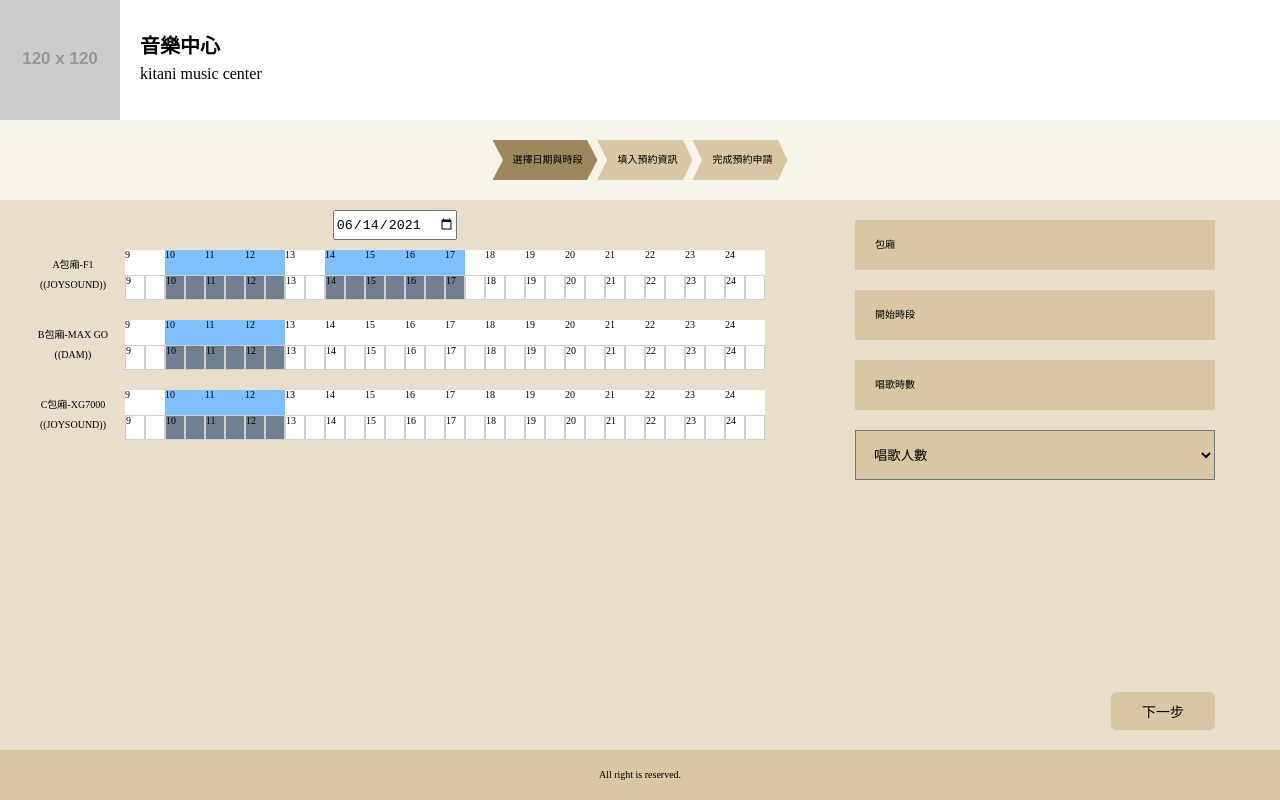
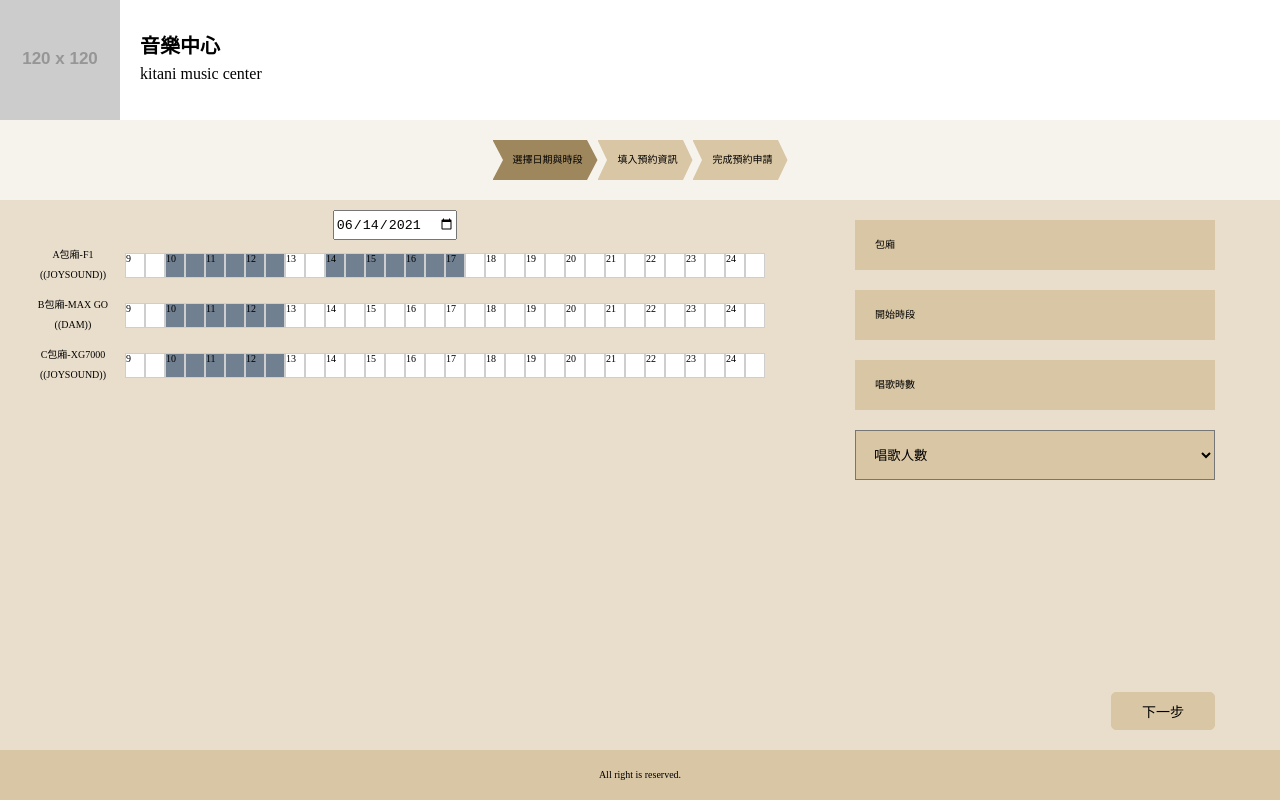
Before and after one commit to mshmwr/reservation-system, a React (Create React App) app: page /reservation in a window 1280 px wide. Built offline with nearby package versions, Linux system fonts and the light colour scheme.

Commit message:
fix: cubes in same time region can't be selected

```diff
--- a/src/components/Board.js
+++ b/src/components/Board.js
@@ -17,6 +17,7 @@ export const Board = ({ setPlanData }) => {
     let needInit = false;
     const firstRoom = currentRoom.slice()[0];
     const secondRoom = currentRoom.slice()[1];
+    console.log(firstRoom.roomId + ", " + secondRoom.roomId);
     const empty = { roomId: "", cubeId: "", index: -1 };
     //取得 index
     const firstCubeIdIndex = TIME_REGION_MAPPING.indexOf(firstRoom.cubeId);
@@ -42,8 +43,9 @@ export const Board = ({ setPlanData }) => {
     switch (firstRoom.roomId) {
       case roomId:
         //取得 num
-        const firstCubeIdNum = parseInt(firstRoom.cubeId.replace(myRe, ""), 10);
-        const cubeIdNum = parseInt(cubeId.replace(myRe, ""), 10);
+        const firstCubeIdIndex = TIME_REGION_MAPPING.indexOf(firstRoom.cubeId);
+        const cubeIdIndex = TIME_REGION_MAPPING.indexOf(cubeId);
+
         //本次點擊 和 前次點擊 的 roomId 一樣
         console.log("本次點擊 和 前次點擊 的 roomId 一樣");
         /* 會有三種情況:
@@ -59,12 +61,12 @@ export const Board = ({ setPlanData }) => {
                 小於: newRoom = [{ [roomId]: roomId, [cubeId]: cubeId }, empty];//當作是新的點擊
         */
         //condition 1:兩次點的是同一個時間方塊
-        if (firstCubeIdNum === cubeIdNum) {
+        if (firstRoom.cubeId === cubeId) {
           needResetRoom = true;
           break;
         }
         //condition 2: 如果有已經被預約的時間區塊: reset
-        for (let i = firstCubeIdNum; i <= cubeIdNum; i++) {
+        for (let i = firstCubeIdIndex; i <= cubeIdIndex; i++) {
           if (RESERVED_DATA_INDEXS[roomId].includes(i)) {
             needResetRoom = true;
             break;
@@ -76,7 +78,7 @@ export const Board = ({ setPlanData }) => {
         }
 
         //condition 3: 如果沒有已經被預約的時間區塊
-        if (cubeIdNum > firstCubeIdNum) {
+        if (cubeIdIndex > firstCubeIdIndex) {
           newRoom = [
             firstRoom,
             { roomId: roomId, cubeId: cubeId, index: cubeIdIndex },
@@ -86,14 +88,14 @@ export const Board = ({ setPlanData }) => {
           setPlanData({
             room: roomId,
             duration: duration,
-            startTime: `${firstCubeIdNum}:${
+            startTime: `${firstCubeIdIndex}:${
               firstRoom.cubeId.includes("L") ? "00" : "30"
             }`,
           }); //{ room: "A包廂", duration: 3, startTime: "11:00" };
           isSelectFinished = true;
           console.log("選擇完成");
         }
-        if (cubeIdNum < firstCubeIdNum) {
+        if (cubeIdIndex < firstCubeIdIndex) {
           newRoom = [
             { roomId: roomId, cubeId: cubeId, index: cubeIdIndex },
             empty,
@@ -200,6 +202,7 @@ const setRoomCubes = (roomList) => {
     RESERVED_DATA_INDEXS,
     initLineCubeStates
   );
+  // console.log(cubeStates);
   return cubeStates;
 };
 
@@ -276,24 +279,34 @@ const ROOM_LIST = data.reservationPage.selectStep.roomList;
 const RESERVED_DATA = data.reservedData;
 /* reservedData
   [
-    [
-      { "date": "2021.03.01"},
-      { "room": "A" },
-      { "time": "10:00" },
-      { "duration": "3" }
-    ],
-    [
-      { "date": "2021.03.01"},
-      { "room": "B" },
-      { "time": "10:00" },
-      { "duration": "3" }
-    ],
-    [
-      { "date": "2021.03.01"},
-      { "room": "C" },
-      { "time": "10:00" },
-      { "duration": "3" }
-    ]
+    {
+      "date": "2021.03.01",
+      "room": "A" ,
+      "time": "10:00" ,
+      "duration": 3 ,
+      "name": "Amyyyyyyy"
+    },
+    {
+      "date": "2021.03.01",
+      "room": "A" ,
+      "time": "14:00" ,
+      "duration": 3.5,
+      "name": "Mr.Chen's birthday"
+    },
+    {
+      "date": "2021.03.01",
+      "room": "B" ,
+      "time": "10:00" ,
+      "duration": 3,
+      "name": "Let's go party! party!!!!"
+    },
+    {
+      "date": "2021.03.01",
+      "room": "C" ,
+      "time": "10:00" ,
+      "duration": 3,
+      "name": "Singing"
+    }
   ]
 */
 
@@ -304,5 +317,6 @@ const RESERVED_DATA_INDEXS = (() => {
     });
   });
   let indexs = transferTimeToIndex(roomDatas);
+  // console.log(indexs);
   return indexs;
 })();
--- a/src/components/TimeLine.js
+++ b/src/components/TimeLine.js
@@ -13,10 +13,12 @@ export const TimeLine = ({
   setLineCubeState,
   currentRoom,
 }) => {
+  // console.log(lineCubeState);
   const [cubeHover, setCubeHover] = useState(initCubeHover(timeRegion));
 
   const cubeClickHandler = (e) => {
     const cubeId = e.target.id;
+    // console.log(roomId + ", " + cubeId);
     if (cubeId === "") return;
     if (roomId === cubeId) return;
     let needInit = switchCurrentRoom(roomId, cubeId);
@@ -131,13 +133,6 @@ export const TimeLine = ({
           className="board__reservationBoardItem__timeLine__cube"
         >
           <div
-            className={`reservedUserCube
-                        ${cube.isReserved ? "reservedUserCube--reserved" : ""}
-                      `}
-          >
-            {index % 2 ? null : `${cube.cubeId}`}
-          </div>
-          <div
             onMouseOver={() => handleBoxToggle(`${cube.cubeId}${cube.label}`)}
             className={`timeLineCube
           ${index % 2 ? "timeLineCube__right" : "timeLineCube__left"}
--- a/src/data.json
+++ b/src/data.json
@@ -103,25 +103,29 @@
       "date": "2021.03.01",
       "room": "A" ,
       "time": "10:00" ,
-      "duration": 3
+      "duration": 3 ,
+      "name": "Amyyyyyyy"
     },
     {
       "date": "2021.03.01",
       "room": "A" ,
       "time": "14:00" ,
-      "duration": 3.5
+      "duration": 3.5,
+      "name": "Mr.Chen's birthday"
     },
     {
       "date": "2021.03.01",
       "room": "B" ,
       "time": "10:00" ,
-      "duration": 3
+      "duration": 3,
+      "name": "Let's go party! party!!!!"
     },
     {
       "date": "2021.03.01",
       "room": "C" ,
       "time": "10:00" ,
-      "duration": 3
+      "duration": 3,
+      "name": "Singing"
     }
   ]
 }
```
